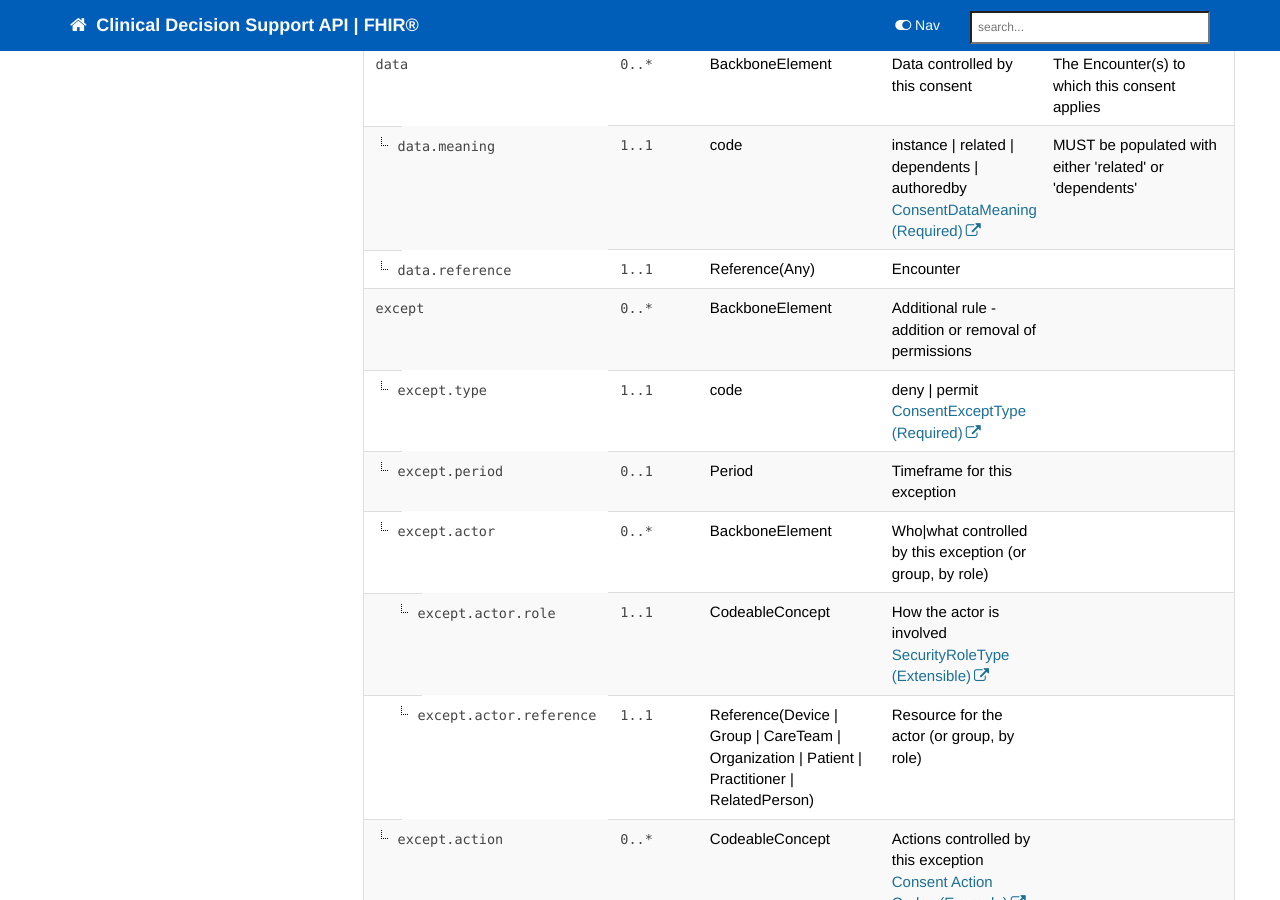
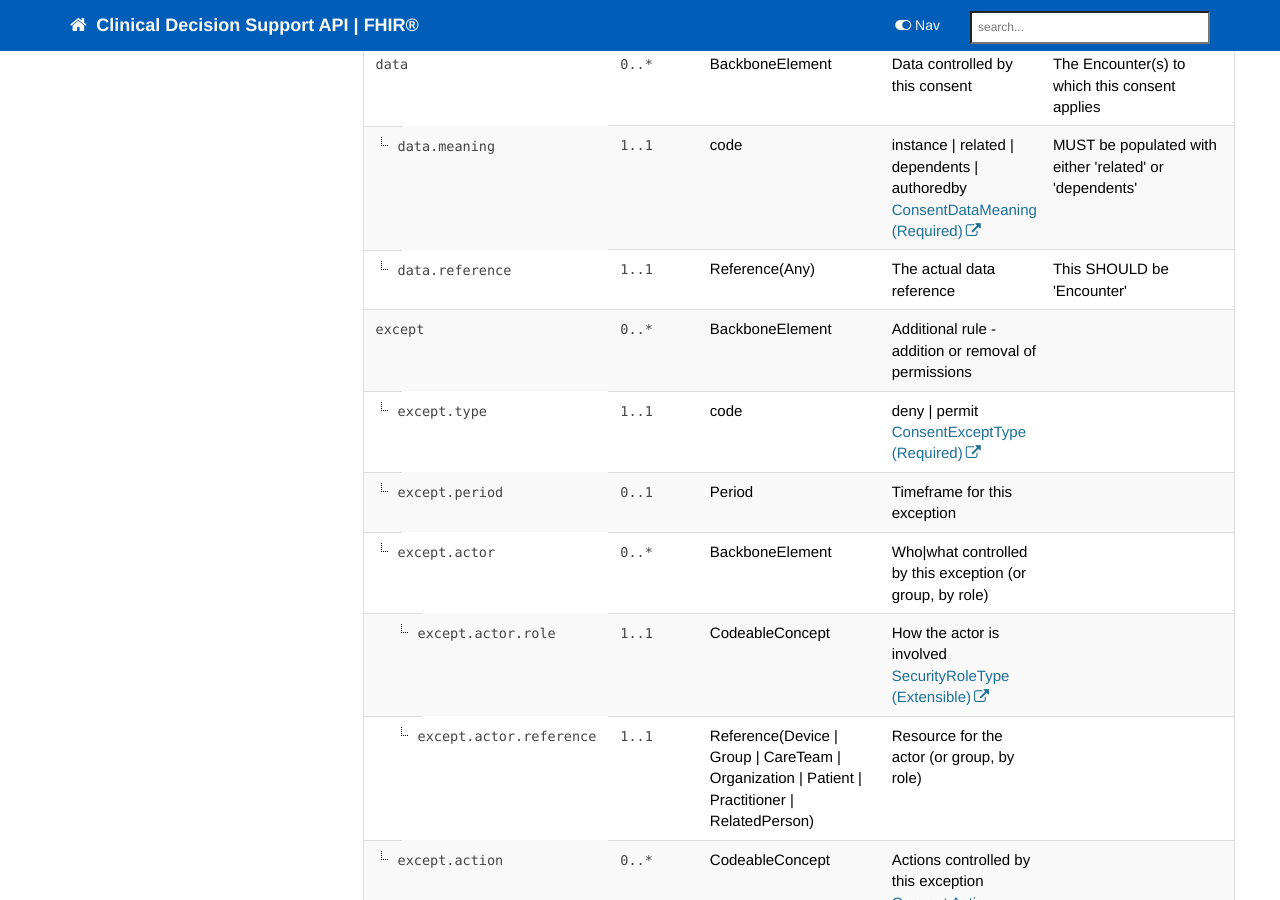
Before and after one commit to nhsconnect/FHIR-CDS, a Jekyll site: the page built from pages/explore/api_consent.md, in a window 1280 px wide and 900 px high, scrolled down 3424 px. Built offline with Jekyll 4.4.1, drawn with Linux system fonts in a browser that asks for light colours; nearby versions of some CDN libraries; comment, search, counter and statistics services are not loaded.

Commit message:
data.reference updated
Updated 'data.reference' element with FHIR description "The actual data reference" and added Guidance "This SHOULD be 'Encounter'" - will need review.

```diff
--- a/pages/explore/api_consent.md
+++ b/pages/explore/api_consent.md
@@ -330,8 +330,8 @@ Linked to the triage journey by patient and data.
   <td class="sub"><code>data.reference</code></td>
   <td><code>1..1</code></td>
   <td>Reference(Any)</td>
-  <td>Encounter</td>
-  <td></td>
+  <td>The actual data reference</td>
+  <td>This SHOULD be 'Encounter'</td>
 </tr>
 <tr>
   <td><code>except</code></td>
```
